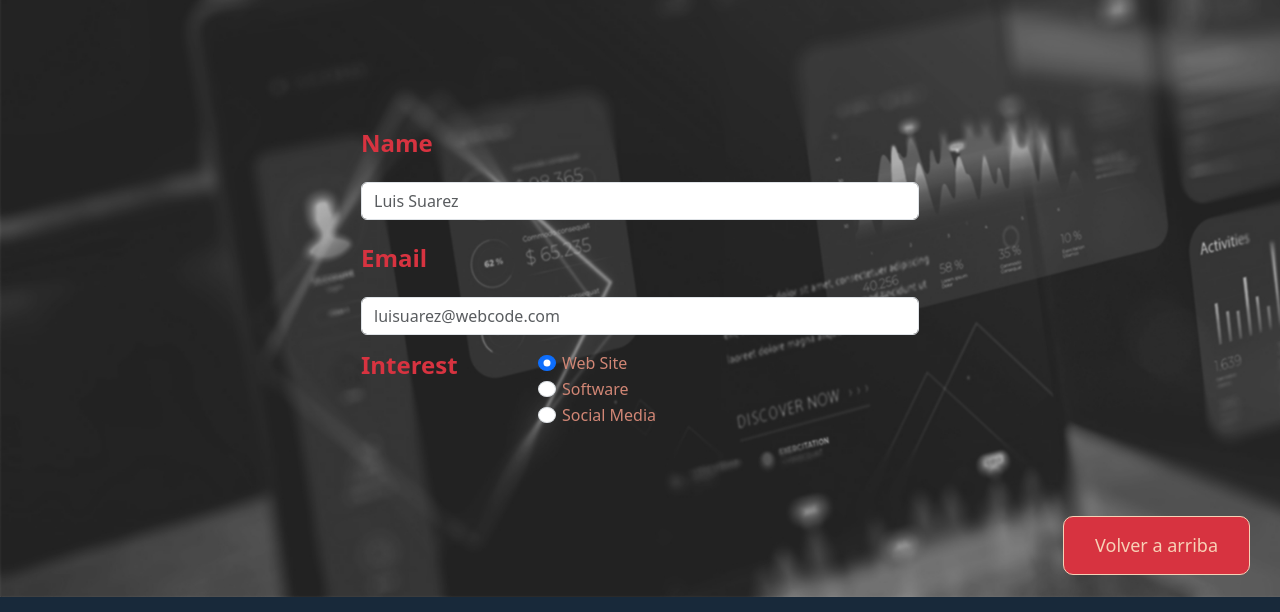
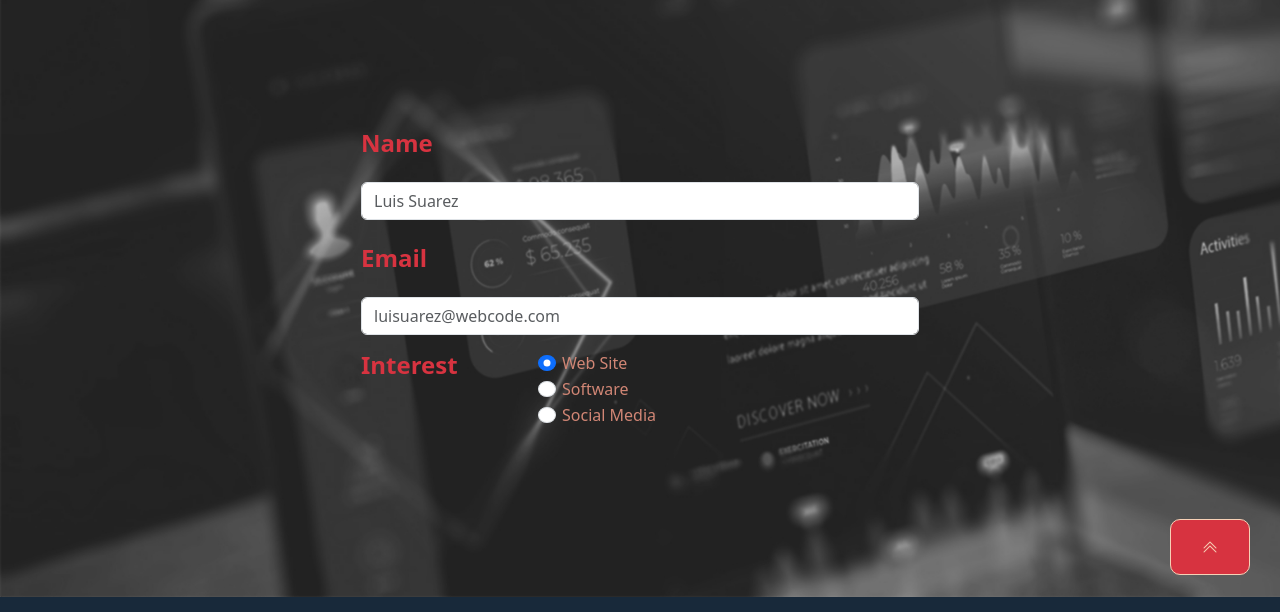
Before and after one commit to barbatjuan/EF-Barbat, a plain HTML site: page pages/contact.html in a window 1280 px wide. Shown: the part 205-817 px from the top of the page. Drawn offline with nearby package versions, Linux system fonts and the light colour scheme.

Commit message:
button to the top smaller

```diff
--- a/assets/styles/styles.css
+++ b/assets/styles/styles.css
@@ -460,20 +460,17 @@ a {
   right: 30px; /* Place the button 30px from the right */
   z-index: 99; /* Make sure it does not overlap */
   border: solid;
-  border-width: 0.2px; /* Remove borders */
-  outline: none; /* Remove outline */
-  background-color: #d73340; /* Set a background color */
-  color: #f7d1b6; /* Text color */
-  cursor: pointer; /* Add a mouse pointer on hover */
-  padding: 15px; /* Some padding */
-  border-radius: 10px; /* Rounded corners */
-  font-size: 18px; /* Increase font size */
+  border-width: 0.2px;
+  background-color: #d73340;
+  color: #f7d1b6;
+  cursor: pointer;
+  padding: 15px;
+  border-radius: 10px;
   transition-duration: 200ms;
 }
 
 #toTopButton:hover {
   transform: scale(105%);
-  /* box-shadow: 0 0 20px #008c88; */
   box-shadow: 0 0 20px #d18675;
 }
 
@@ -494,7 +491,6 @@ a {
 .h3Section {
   font-family: system-ui, -apple-system, BlinkMacSystemFont, "Segoe UI", Roboto,
     Oxygen, Ubuntu, Cantarell, "Open Sans", "Helvetica Neue", sans-serif;
-  /* padding: 20px 60px 20px 60px; */
   color: #d73340;
   font-size: 26px;
   font-weight: 800;
--- a/pages/contact.html
+++ b/pages/contact.html
@@ -122,7 +122,9 @@
           </div>
         </fieldset>
         <button id="toTopButton">
-          <a href="./../pages/contact.html" target="_top"> Volver a arriba </a>
+          <a href="./../pages/contact.html" target="_top">
+            <i class="bi bi-chevron-double-up"></i
+          ></a>
         </button>
       </div>
     </div>
```
Also changed, not shown: pages/aboutus.html (+3 -1 lines), pages/services.html (+3 -1 lines), pages/skills.html (+3 -1 lines), pages/works.html (+3 -1 lines).
